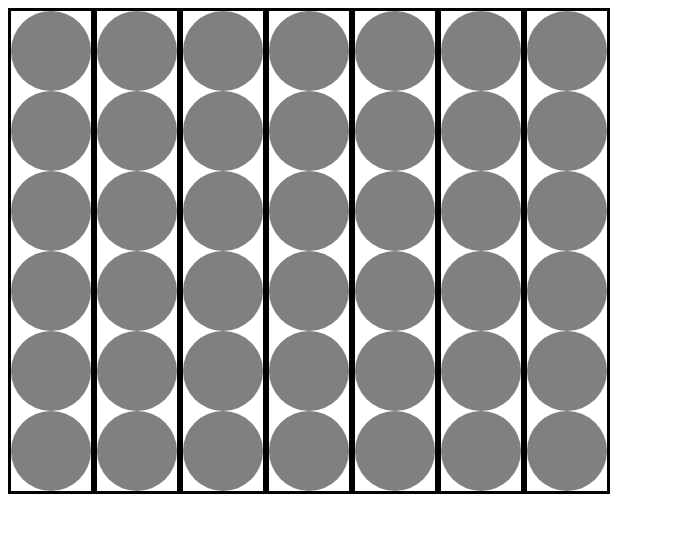
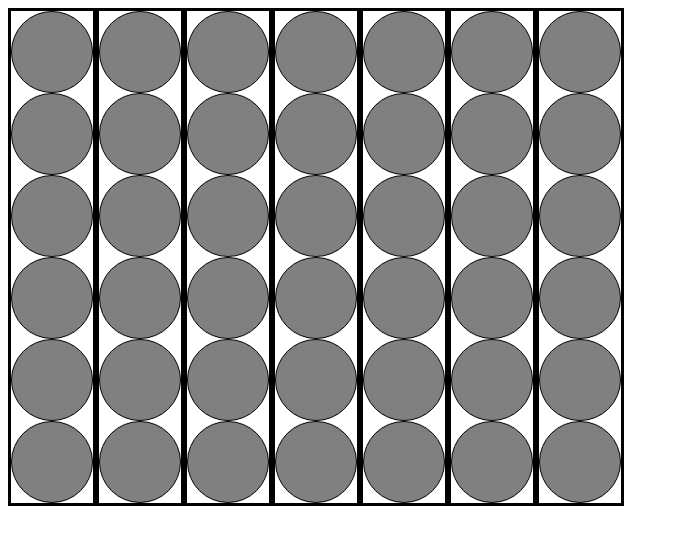
Before and after one commit to vehikl/connect-four, a Vue app: page / in a window 1280 px wide. Shown: the top 544 px of the page, without its empty margins (0-679 px from the left). Built offline with nearby package versions, Linux system fonts and the light colour scheme.

Commit message:
Fix max pieces test

```diff
--- a/src/App.vue
+++ b/src/App.vue
@@ -23,21 +23,26 @@ import {BoardPiece} from "@/types";
   },
 })
 export default class App extends Vue {
+  turnNumber = 0;
   isGameOver = false;
   piecesMatrix: BoardPiece[][] = [];
 
   readonly NUMBER_OF_PIECES_TO_WIN = 4;
 
+  get pieceOfTheTurn(): BoardPiece {
+    return this.turnNumber % 2 === 0 ? BoardPiece.Red : BoardPiece.Yellow;
+  }
+
   handleClick(currentColumn: number) {
     let newSlotArray = [...this.piecesMatrix[currentColumn]];
     for (let i = newSlotArray.length - 1; i >= 0; i--) {
-      if (newSlotArray[i] === BoardPiece.Red && i !== 5) {
-        newSlotArray[i + 1] = BoardPiece.Red;
+      if (newSlotArray[i] !== BoardPiece.None && i !== 5) {
+        newSlotArray[i + 1] = this.pieceOfTheTurn;
         break;
       }
 
       if (i === 0) {
-        newSlotArray[0] = BoardPiece.Red;
+        newSlotArray[0] = this.pieceOfTheTurn;
       }
     }
 
@@ -47,6 +52,7 @@ export default class App extends Vue {
 
     this.piecesMatrix = JSON.parse(JSON.stringify(this.piecesMatrix));
     this.checkForWinCondition(currentColumn);
+    this.turnNumber++;
   }
 
   resetBoard() {
@@ -60,7 +66,7 @@ export default class App extends Vue {
 
   private checkForWinCondition(currentColumn: number) {
     //Check for vertical win
-    this.isGameOver = this.piecesMatrix[currentColumn].filter((pieceType) => pieceType === BoardPiece.Red).length === this.NUMBER_OF_PIECES_TO_WIN;
+    this.isGameOver = this.piecesMatrix[currentColumn].filter((pieceType) => pieceType === this.pieceOfTheTurn).length === this.NUMBER_OF_PIECES_TO_WIN;
     if (this.isGameOver) {
       return;
     }
--- a/src/components/BoardColumn.vue
+++ b/src/components/BoardColumn.vue
@@ -1,10 +1,13 @@
 <template>
   <div ref="column" class="column" @click="$emit('click')">
     <div v-for="(pieceType, index) in pieces" :key="index"
-         :ref="pieceType === BoardPiece.Red ? 'red-piece' : 'empty-slot'"
+         :ref="computeRef(pieceType)"
          class="slot"
-         :class="{'slot-with-piece': pieceType === BoardPiece.Red, 'empty-slot': pieceType === BoardPiece.None}">
-      {{ pieceType === BoardPiece.Red ? 'X' : '' }}
+         :class="{
+           'slot-with-red-piece': pieceType === BoardPiece.Red,
+           'slot-with-yellow-piece': pieceType === BoardPiece.Yellow,
+           'empty-slot': pieceType === BoardPiece.None
+         }">
     </div>
   </div>
 </template>
@@ -17,15 +20,36 @@ import {BoardPiece} from "@/types";
 export default class BoardColumn extends Vue {
   @Prop({required: true}) public pieces!: boolean[];
   public BoardPiece: BoardPiece = BoardPiece;
+
+  computeRef(pieceType): string {
+    if (pieceType === BoardPiece.Red) {
+      return 'red-piece';
+    }
+    if (pieceType === BoardPiece.Yellow) {
+      return 'yellow-piece';
+    }
+
+    return 'empty-slot';
+
+  }
 }
 </script>
 
 <!-- Add "scoped" attribute to limit CSS to this component only -->
 <style lang="scss" scoped>
+
 .column {
   border-style: solid;
   display: flex;
   flex-direction: column-reverse;
+}
+
+.slot-with-red-piece {
+  --piece-colour: 'red';
+}
+
+.slot-with-yellow-piece {
+  --piece-colour: 'yellow';
 }
 
 .slot {
@@ -36,13 +60,18 @@ export default class BoardColumn extends Vue {
   align-items: center;
   border-radius: 100%;
   cursor: pointer;
+  border: 1px solid black;
 }
 
-.slot-with-piece {
-  animation: 500ms flip forwards;
+.slot-with-red-piece {
+  animation: 500ms flipRed forwards;
 }
 
-@keyframes flip {
+.slot-with-yellow-piece {
+  animation: 500ms flipYellow forwards;
+}
+
+@keyframes flipRed {
   0% {
     transform: rotateY(0);
     background-color: gray;
@@ -63,6 +92,27 @@ export default class BoardColumn extends Vue {
   }
 }
 
+@keyframes flipYellow {
+  0% {
+    transform: rotateY(0);
+    background-color: gray;
+    color: transparent;
+  }
+  50% {
+    transform: rotateY(90deg);
+    background-color: gray;
+    color: transparent;
+  }
+  51% {
+    background-color: orangered;
+    color: black;
+  }
+  100% {
+    transform: rotateY(180deg);
+    background-color: yellow;
+  }
+}
+
 .empty-slot {
   background-color: gray;
 }
```
Also changed, not shown: 1 other file (tests, documents, lock files or other folders).
